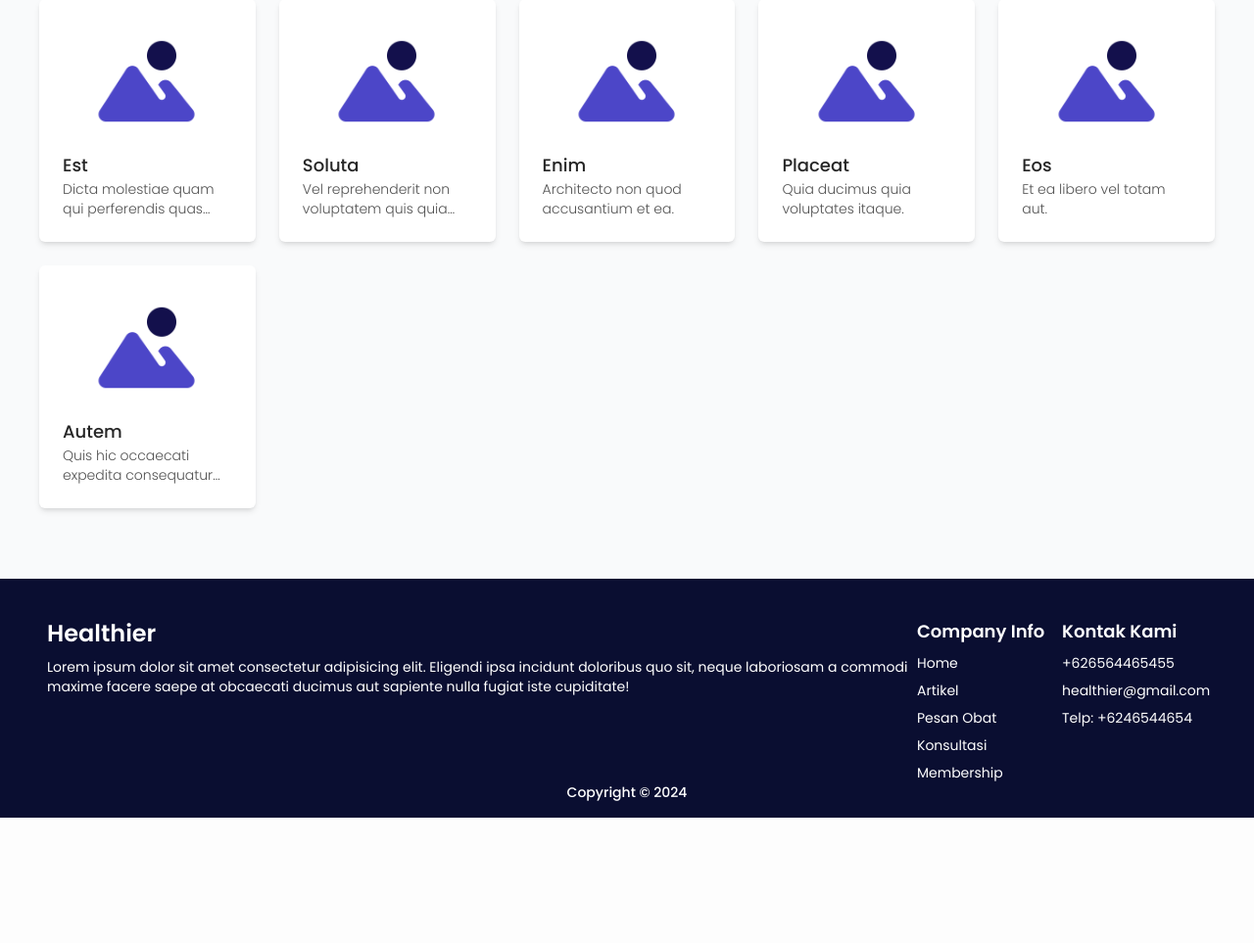
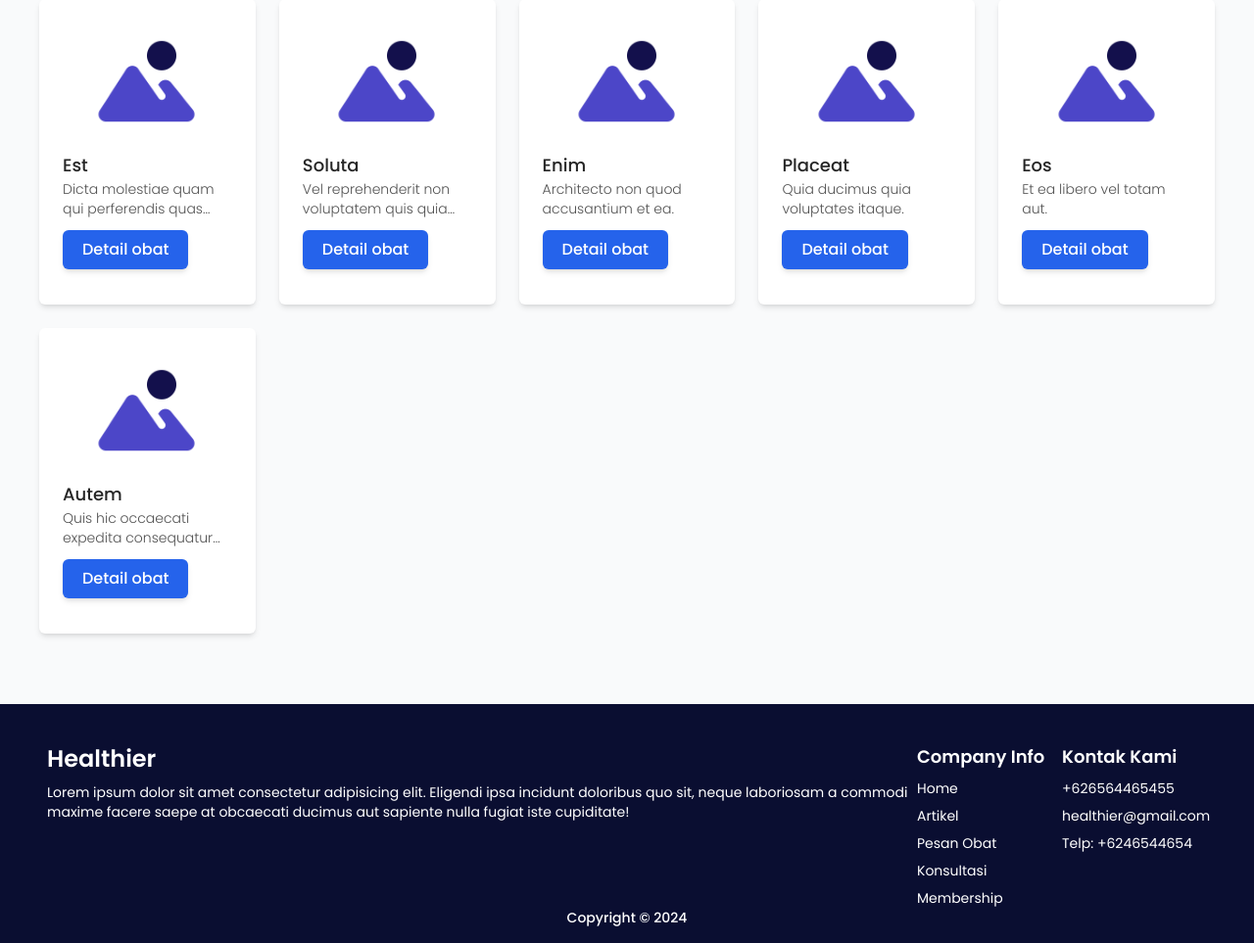
Before and after one commit to ardianilyas/healthier, a Laravel app: page /pesan in a window 1280 px wide. Shown: the part 178-1141 px from the top of the page at 98% size. Before the commit the page ends 1013 px from the top, so only its background shows below. Run offline with Laravel 12, Linux system fonts and the light colour scheme; a user stored in the database is signed in; data comes from the database, SQL or seed files in the repository; style sheets or scripts are compiled from the project's sources.

Commit message:
add: detail obat button at pesan obat menu

```diff
--- a/resources/views/pesan/index.blade.php
+++ b/resources/views/pesan/index.blade.php
@@ -14,6 +14,7 @@
                     </div>
                     <p class="mt-3 text-lg text-neutral-800 font-medium capitalize">{{ $obat->nama }}</p>
                     <p class="text-sm text-neutral-600 font-light line-clamp-2">{{ $obat->keterangan }}</p>
+                    <x-primary-link class="mt-3">Detail obat</x-primary-link>
                 </a>
             </x-card>
         @endforeach
```
